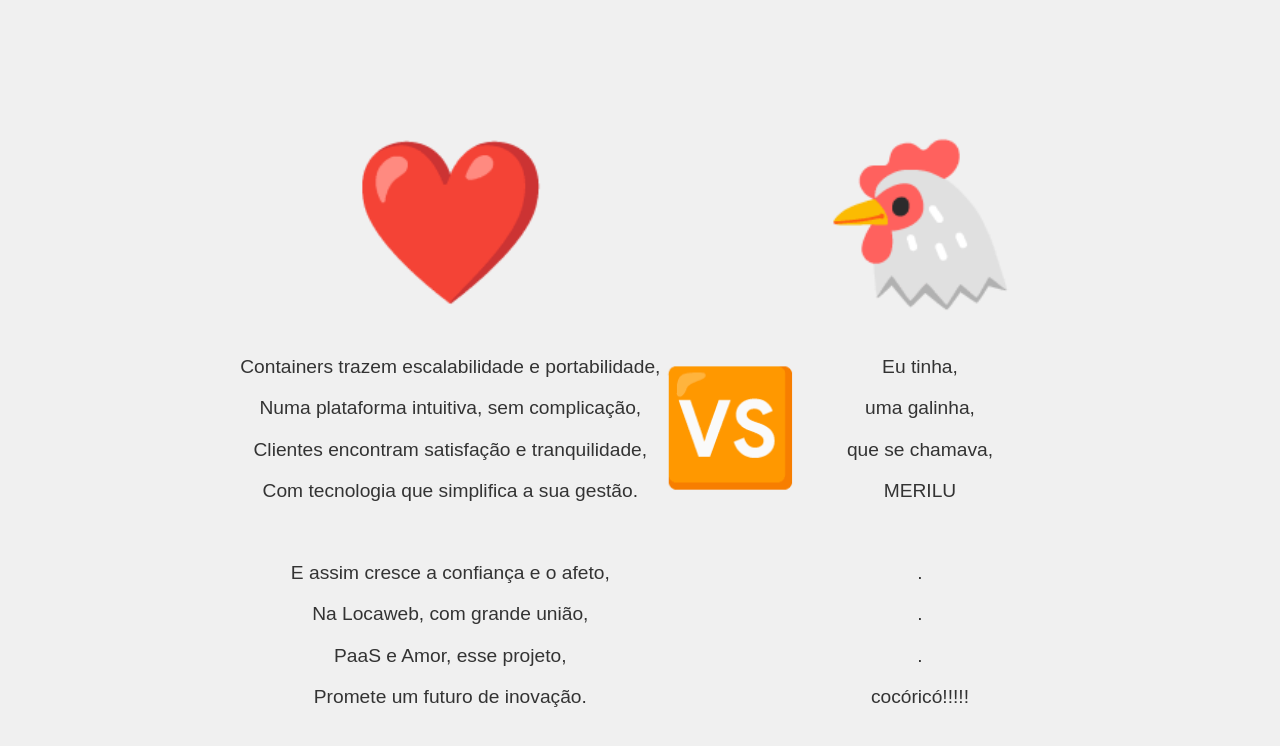
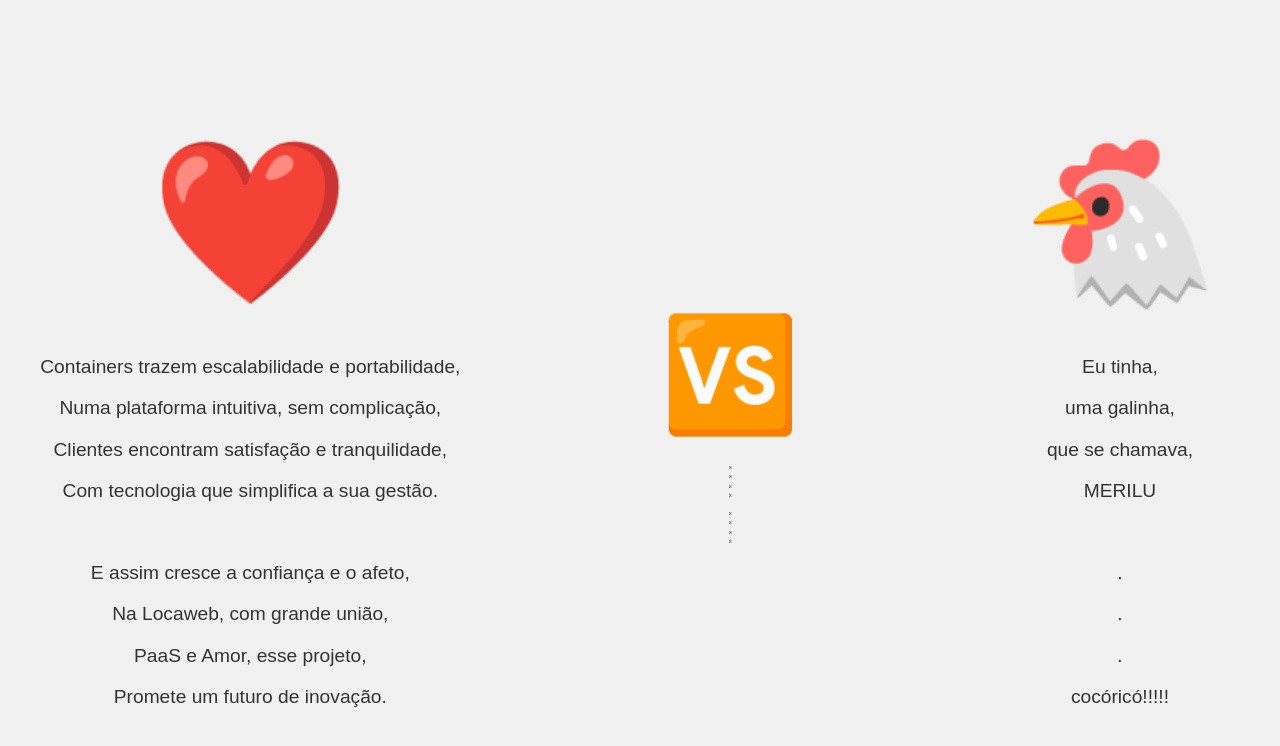
Before and after one commit to willianyvilanova/loca-teste-1, a website: page index.html in a window 1280 px wide. Drawn offline with Linux system fonts and the light colour scheme.

Commit message:
Update index.html

```diff
--- a/index.html
+++ b/index.html
@@ -35,9 +35,19 @@
             font-size: 1.2em;
             color: #333;
         }
+        .vs-container {
+            display: flex;
+            flex-direction: column;
+            align-items: center;
+        }
         .vs {
             font-size: 7em;
-            margin: 20 100px;
+            margin: 0 200px;
+        }
+        .x {
+            margin-top: 20px;
+            font-size: 0.2em;
+            color: #333;
         }
         .chicken-container {
             display: flex;
@@ -71,8 +81,21 @@
                 <p>Promete um futuro de inovação.</p>
             </div>
         </div>
-        <div class="vs">🆚</div>
-                <div class="chicken-container">
+        <div class="vs-container">
+            <div class="vs">🆚</div>
+            <div class="x">
+                <p>x</p>
+                <p>x</p>
+                <p>x</p>
+                <p>x</p>
+                <br>
+                <p>x</p>
+                <p>x</p>
+                <p>x</p>
+                <p>x</p>
+            </div>
+        </div>
+        <div class="chicken-container">
             <div class="chicken">🐔</div>
             <div class="merilu">
                 <p>Eu tinha,</p>
```
